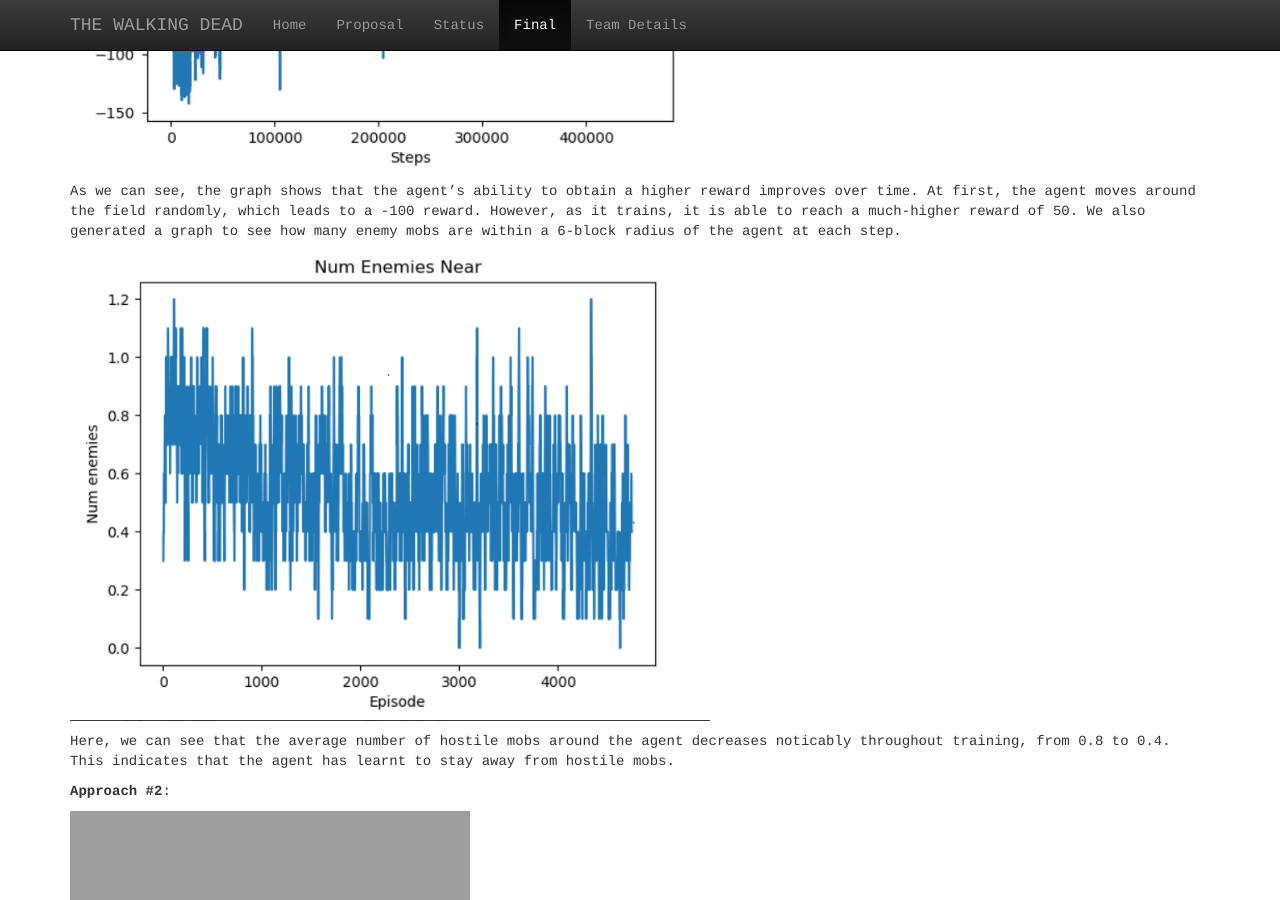
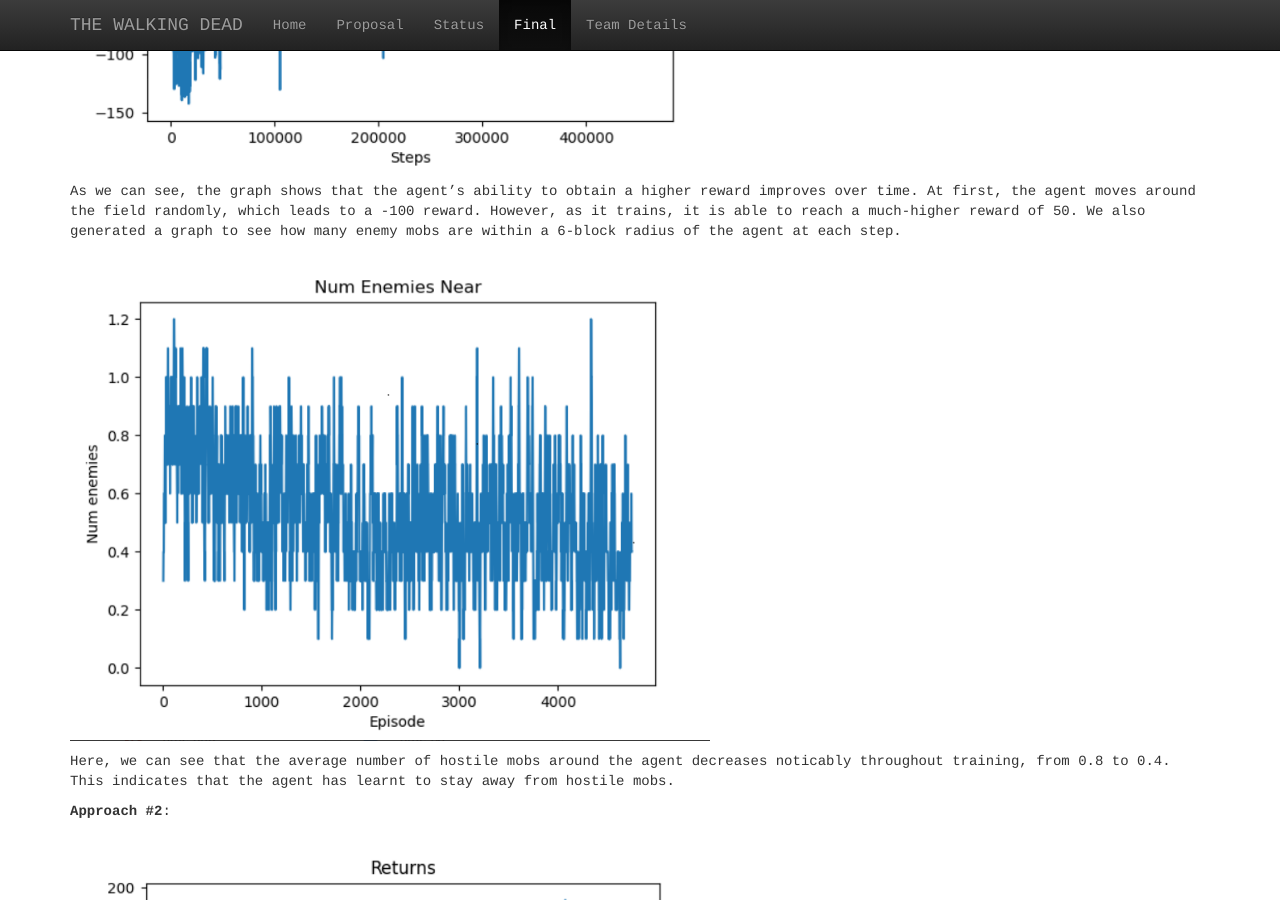
Before and after one commit to rayoh123/Moobloom, a Jekyll site: the page built from docs/final.md, in a window 1280 px wide and 900 px high, scrolled down 5864 px. Built offline with Jekyll 4.4.1, drawn with Linux system fonts in a browser that asks for light colours.

Commit message:
Update final.md

```diff
--- a/docs/final.md
+++ b/docs/final.md
@@ -126,6 +126,7 @@ As we can see, the graph shows that the agent's ability to obtain a higher rewar
 moves around the field randomly, which leads to a -100 reward. However, as it trains, it is able to reach a much-higher
 reward of 50. We also generated a graph to see how many enemy mobs
 are within a 6-block radius of the agent at each step.
+<br>
 <img src="Resources/simple_mobs.png" alt="drawing" width="640" height="480"/>
 
 Here, we can see that the average number of hostile mobs around the agent decreases noticably throughout training, from 0.8 to 0.4. This indicates
@@ -133,16 +134,16 @@ that the agent has learnt to stay away from hostile mobs.
 
 __Approach&nbsp;#2__:
 
-
-![](Resources/diamond_returns.png =640x480)
+<img src="Resources/diamond_returns.png" alt="drawing" width="640" height="480"/>
 Here, the rewards that the agent is able to obtain increases from -100 to 50 as well.
-![](Resources/diamond_mobs.png =640x480)
+<img src="Resources/diamond_mobs.png" alt="drawing" width="640" height="480"/>
 Meanwhile, the average number of hostile mobs within a 6-block radius decreases from 1.4 to 0.8.
 
 __Approach&nbsp;#3:(Corridor)__:
-![](Resources/corridor_returns.png =640x480)
+
+<img src="Resources/corridor_returns.png" alt="drawing" width="640" height="480"/>
 Here, the rewards that the agent is able to obtain increases from  increases from -200 to 100.
-![](Resources/corridor_mobs.png =640x480)
+<img src="Resources/corridor_mobs.png" alt="drawing" width="640" height="480"/>
 Meanwhile, the average number of hostile mobs within a 6-block radius decreases from 0.8 to 0.2.
 
 
```
